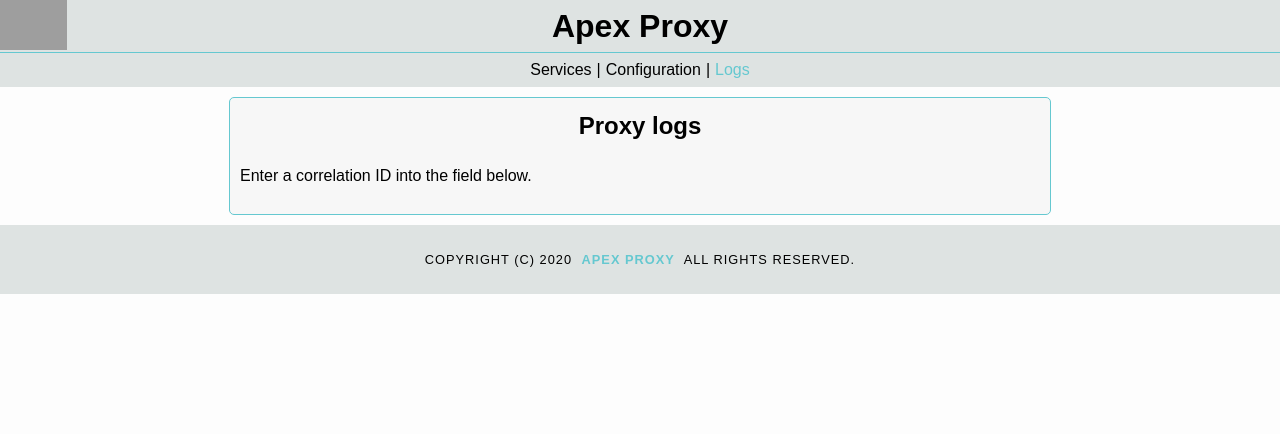
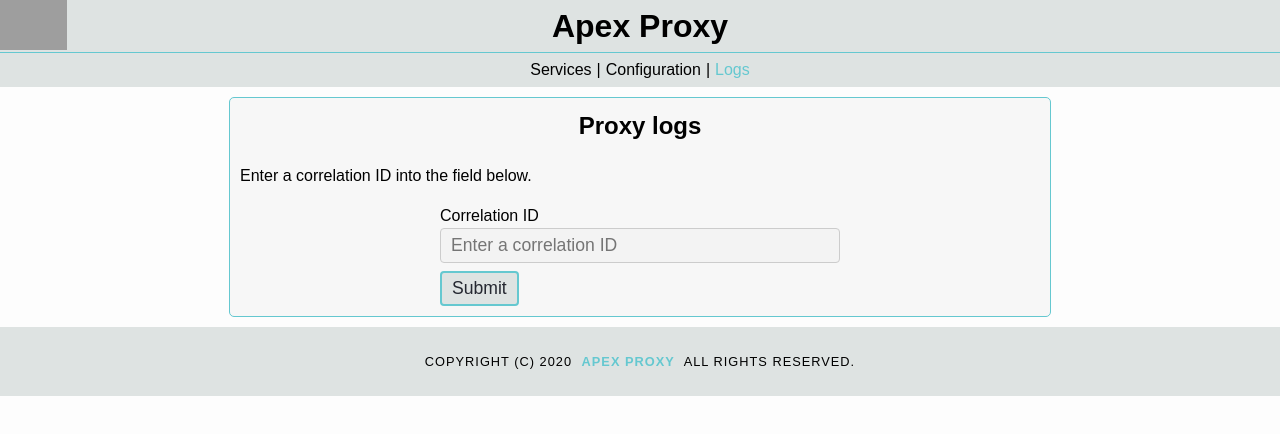
Before and after one commit to apex-api-proxy/apex-admin-ui, a React (Create React App) app: page /logs in a window 1280 px wide. Shown: the top 434 px of the page. Built offline with nearby package versions, Linux system fonts and the light colour scheme; no server answers; grey boxes are pictures that could not be loaded.

Commit message:
export logs form inputs

```diff
--- a/src/components/LogsForm/LogsForm.js
+++ b/src/components/LogsForm/LogsForm.js
@@ -1,7 +1,27 @@
 import React from 'react';
+import FormElement from '../FormElement/FormElement';
 
 const LogsForm = (props) => {
+	const inputs = props.inputs.map(input => {
+		return (
+			<FormElement
+				key={input.name}
+				input={input}
+				onFormElementChange={props.formInputChange}
+				options={input.elementType === "select" ? props.options : "none" }
+				defaultAddressValue={props.activeEditServiceAddress}
+				formType={input.formType}
+			/>
+		)
+	});
 
+	return (
+		<form action="" id={props.inputs[0].formType}>
+			<p className="success inactive money"></p>
+			{inputs}
+			<button onClick={props.onFormSubmit} className="submitButton" data-form={props.inputs[0].formType} data-endpoint={props.inputs[0].endpoint}>Submit</button>
+		</form>
+	);
 };
 
 export default LogsForm;
--- a/src/components/QueryLogs/QueryLogs.js
+++ b/src/components/QueryLogs/QueryLogs.js
@@ -3,13 +3,12 @@ import LogsForm from '../LogsForm/LogsForm';
 
 const QueryLogs = (props) => {
 
+
 	return (
 		<section>
 			<h2>Proxy logs</h2>
 			<p>Enter a correlation ID into the field below.</p>
-			<ul>
-				{}
-		 	</ul>
+			<LogsForm {...props.logsForm} />
 		</section>
 	);
 };
--- a/src/formInputs.js
+++ b/src/formInputs.js
@@ -114,6 +114,7 @@ const logsFormInputs = [
 module.exports = {
 	serviceFormInputs,
 	configFormInputs,
+	logsFormInputs,
 }
 
 // Add new service
```
